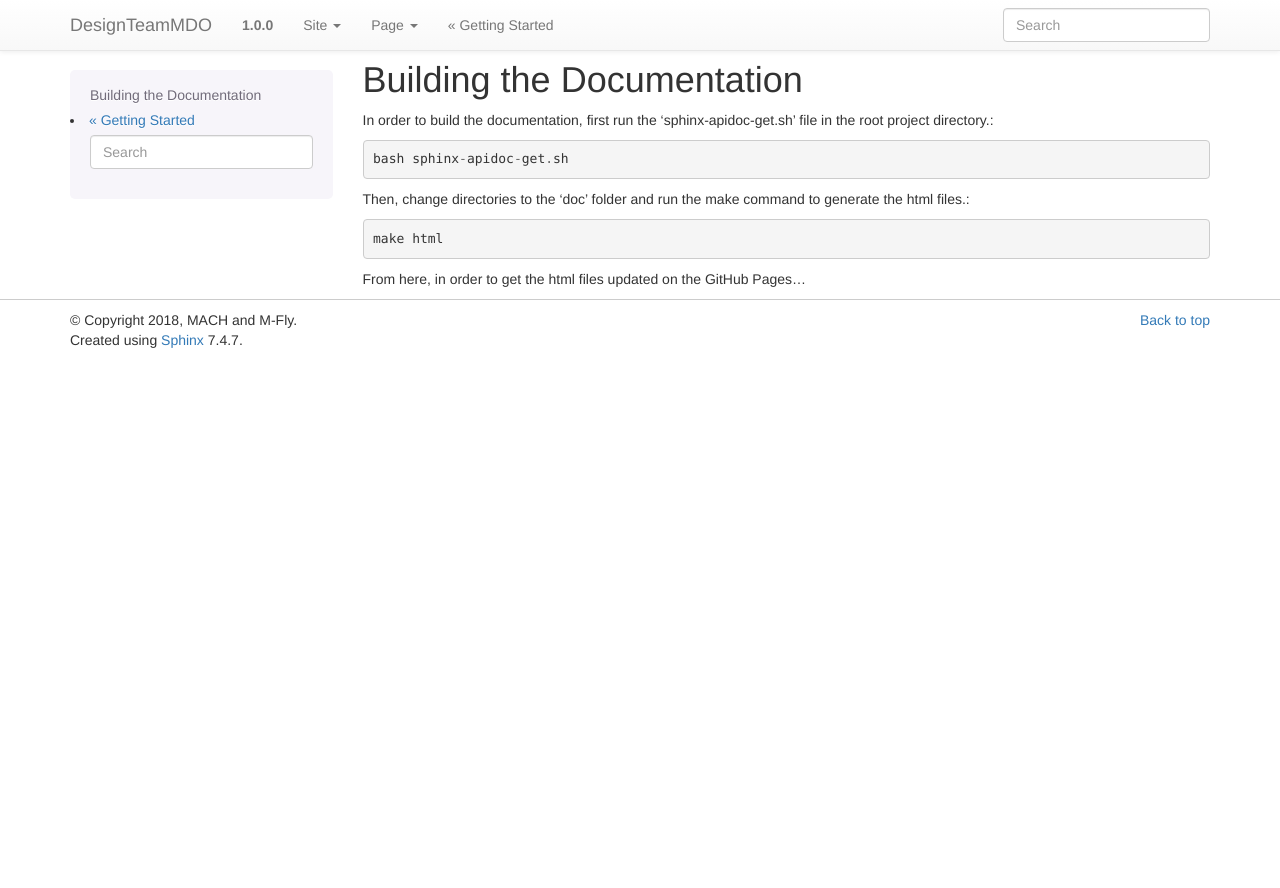
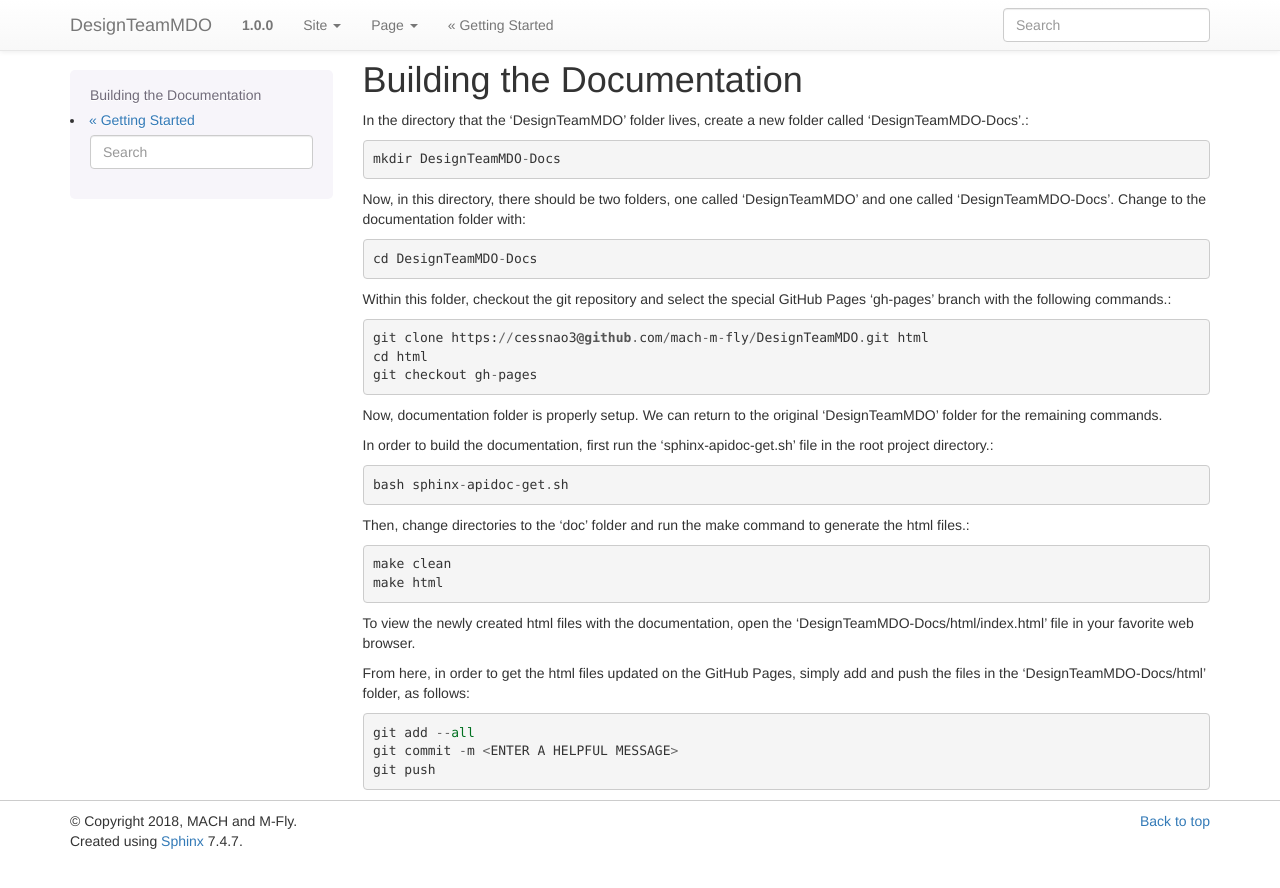
Before and after one commit to MACH-M-Fly/DesignTeamMDO, a Sphinx documentation site: the page built from doc/documentation.rst, in a window 1280 px wide. Shown: the top 888 px of the page. Built offline with Sphinx 7.4.7, drawn with Linux system fonts in a browser that asks for light colours.

Commit message:
Updated documentation documentation

```diff
--- a/doc/documentation.rst
+++ b/doc/documentation.rst
@@ -3,6 +3,22 @@
 ==========================
 Building the Documentation
 ==========================
+
+In the directory that the 'DesignTeamMDO' folder lives, create a new folder called 'DesignTeamMDO-Docs'.::
+
+    mkdir DesignTeamMDO-Docs
+
+Now, in this directory, there should be two folders, one called 'DesignTeamMDO' and one called 'DesignTeamMDO-Docs'. Change to the documentation folder with::
+
+    cd DesignTeamMDO-Docs
+
+Within this folder, checkout the git repository and select the special GitHub Pages 'gh-pages' branch with the following commands.::
+
+    git clone https://cessnao3@github.com/mach-m-fly/DesignTeamMDO.git html
+    cd html
+    git checkout gh-pages
+
+Now, documentation folder is properly setup. We can return to the original 'DesignTeamMDO' folder for the remaining commands.
 
 In order to build the documentation, first run the 'sphinx-apidoc-get.sh' file in the root project directory.::
 
@@ -10,6 +26,13 @@ In order to build the documentation, first run the 'sphinx-apidoc-get.sh' file i
 
 Then, change directories to the 'doc' folder and run the make command to generate the html files.::
 
+    make clean
     make html
 
-From here, in order to get the html files updated on the GitHub Pages...
+To view the newly created html files with the documentation, open the 'DesignTeamMDO-Docs/html/index.html' file in your favorite web browser.
+
+From here, in order to get the html files updated on the GitHub Pages, simply add and push the files in the 'DesignTeamMDO-Docs/html' folder, as follows::
+
+    git add --all
+    git commit -m <ENTER A HELPFUL MESSAGE>
+    git push
```
